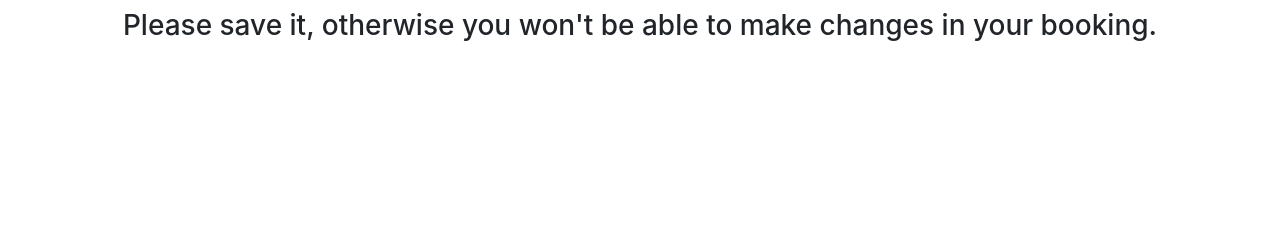
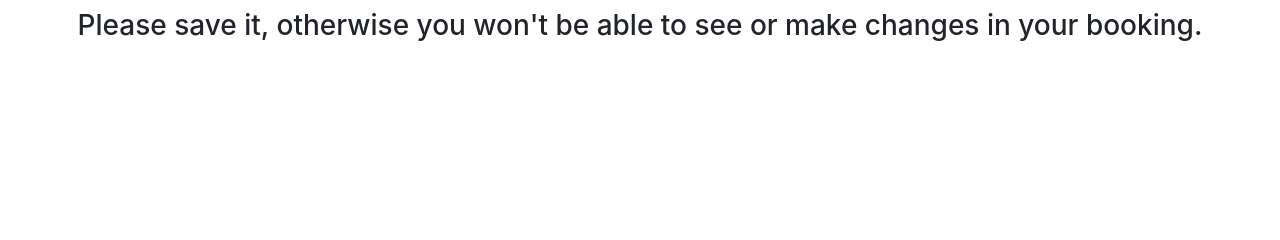
Before and after one commit to iasiu/DevsData, a Flask app: template templates/confirmation.html in a window 1280 px wide. Shown: the part 228-468 px from the top of the page. Run offline with Flask 2, Linux system fonts and the light colour scheme; the template is opened without the code that fills it, so the values that code supplies are empty; some libraries are stand-ins or nearby versions.

Commit message:
fixed multiple post booking  on refresh

```diff
--- a/app.py
+++ b/app.py
@@ -3,6 +3,7 @@ from flask import render_template, request, redirect, url_for, session
 from events import Events_data
 import requests
 import json
+from werkzeug.exceptions import HTTPException
 
 app = flask.Flask(__name__)
 app.config["DEBUG"] = True
@@ -37,5 +38,9 @@ def confirmation():
     data = request.args['data']
     return render_template('confirmation.html', data=json.loads(data))
 
+@app.errorhandler(HTTPException)
+def handle_exception(e):
+    return redirect('/')
+
 if __name__ == "__main__":
     app.run(port=4000)
--- a/templates/confirmation.html
+++ b/templates/confirmation.html
@@ -7,6 +7,6 @@
   <div class="container-fluid text-center mt-5">
     <h1>Thank you {{data['reservation']['name']}} for booking {{data['event']['title']}} event.<h1>
     <h3>This is your unique reservation code: <span style="font-size: 30px; color: red">{{data['reservation']['code']}}</span></h3>
-    <h3>Please save it, otherwise you won't be able to make changes in your booking.</h3>
+    <h3>Please save it, otherwise you won't be able to see or make changes in your booking.</h3>
   </div>
 {% endblock %}
```
